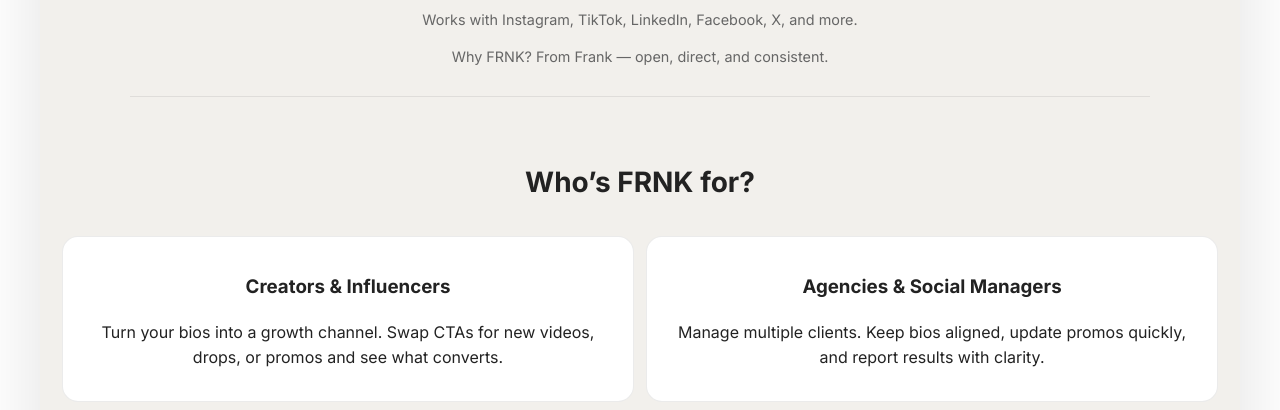
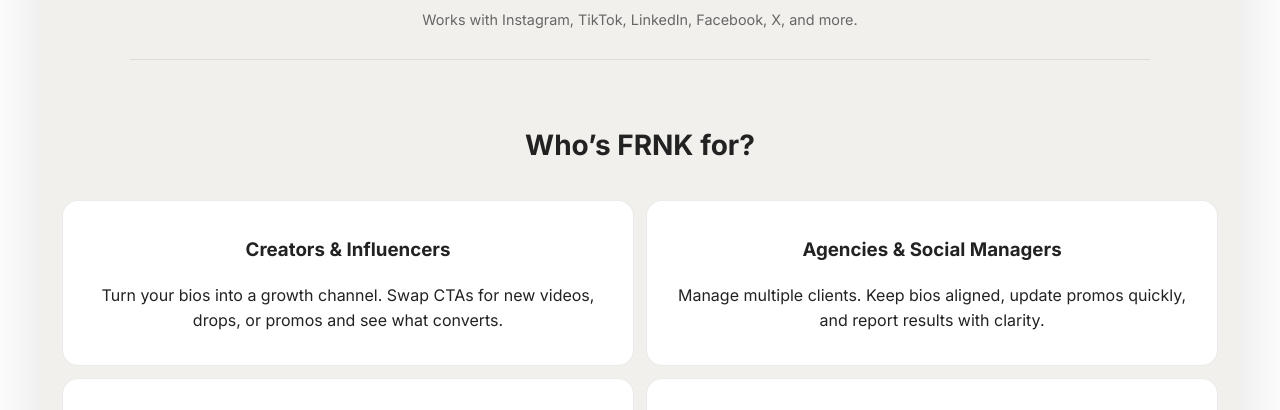
Before and after one commit to Phil2358/FRNK-Landing, a plain HTML site: page index.html in a window 1280 px wide. Shown: the part 347-757 px from the top of the page. Drawn offline with Linux system fonts and the light colour scheme.

Commit message:
Add files via upload

```diff
--- a/index.html
+++ b/index.html
@@ -107,7 +107,7 @@ section > h2 {
 <div class="page-card">
 <header class="hero">
 <h1 aria-label="FRNK" class="logo"><span>F</span><span>R</span><span>N</span><span>K</span></h1><h2>Make every bio a free ad campaign.</h2>
-<p class="domain">Update all your bios from one place. Keep them consistent everywhere. See which platforms actually drive clicks.</p><p class="frnk-note">Works with Instagram, TikTok, LinkedIn, Facebook, X, and more.</p><p class="frnk-note">Why FRNK? From Frank — open, direct, and consistent.</p>
+<p class="domain">Update all your bios from one place. Keep them consistent everywhere. See which platforms actually drive clicks.</p><p class="frnk-note">Works with Instagram, TikTok, LinkedIn, Facebook, X, and more.</p>
 <!-- WAITLIST FORM (Formspree submit + Google Sheets fan-out) -->
 </header>
 <hr class="divider"/>
@@ -116,7 +116,7 @@ section > h2 {
 <p>© <span id="year">2025</span> FRNK. All rights reserved.</p>
 <p class="handle">@frnk.global</p>
 <p class="foot-links"><a href="/privacy.html" style="color:#444;">Privacy Policy</a> · <a href="/terms.html">Terms &amp; Conditions</a></p>
-</footer>
+<p class="frnk-note">Why FRNK? From Frank — open, direct, and consistent.</p></footer>
 </div>
 <script>
   (function(){
```
